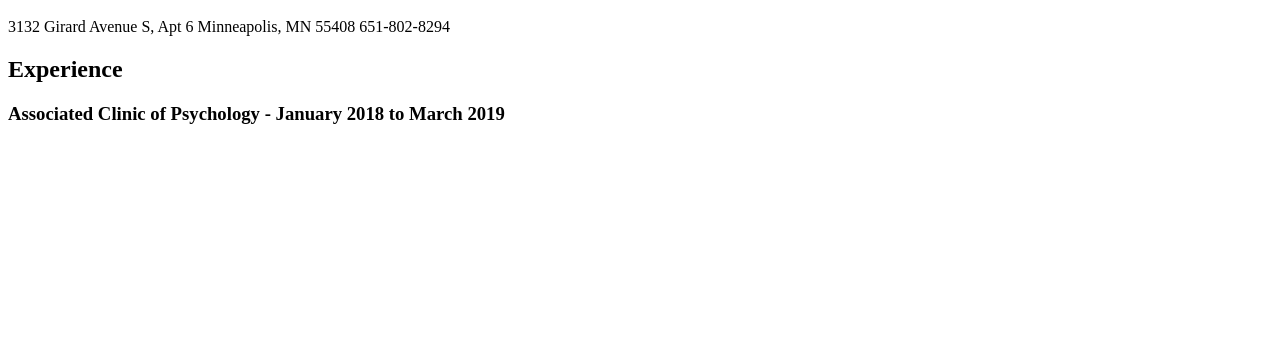
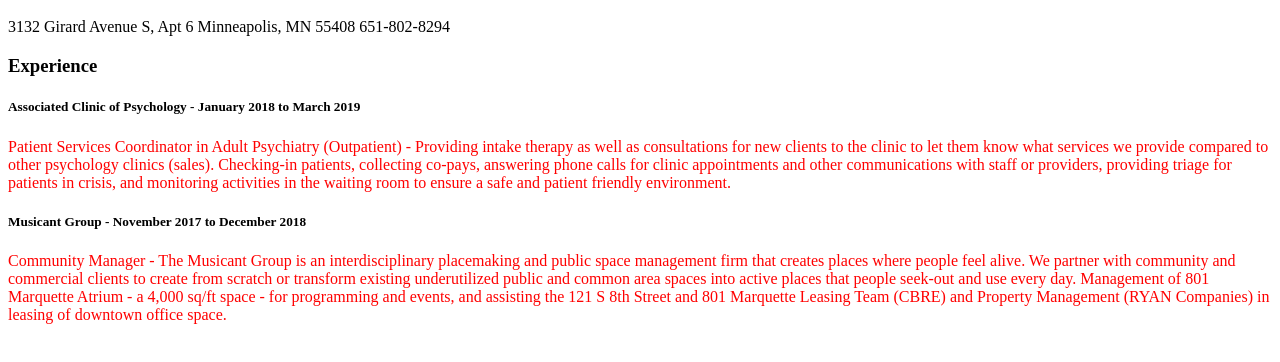
Before and after one commit to jamieannewhite/jamieannewhite.github.io, a plain HTML site: page index.html in a window 1280 px wide. Shown: the part 48-410 px from the top of the page. Drawn offline with Linux system fonts and the light colour scheme.

Commit message:
Update index.html

```diff
--- a/index.html
+++ b/index.html
@@ -11,8 +11,12 @@
         3132 Girard Avenue S, Apt 6 Minneapolis, MN 55408 651-802-8294
         </div>
 
-    <h2>Experience</h2>
-    <h3>Associated Clinic of Psychology - January 2018 to March 2019</h3>
+    <h3>Experience</h2>
+      <h5>Associated Clinic of Psychology - January 2018 to March 2019</h3>
+      <p>Patient Services Coordinator in Adult Psychiatry (Outpatient) - Providing intake therapy as well as consultations for new clients to the clinic to let them know what services we provide compared to other psychology clinics (sales). Checking-in patients, collecting co-pays, answering phone calls for clinic appointments and other communications with staff or providers, providing triage for patients in crisis, and monitoring activities in the waiting room to ensure a safe and patient friendly environment.</p>
+    <h5>Musicant Group - November 2017 to December 2018</h5>
+    <p>Community Manager - The Musicant Group is an interdisciplinary placemaking and public space management firm that creates places where people feel alive. We partner with community and commercial clients to create from scratch or transform existing underutilized public and common area spaces into active places that people seek-out and use every day. Management of 801 Marquette Atrium - a 4,000 sq/ft space -  for programming and events, and assisting the 121 S 8th Street and 801 Marquette Leasing Team (CBRE) and Property Management (RYAN Companies) in leasing of downtown office space.</p>
+
 
 
   </body>
```
